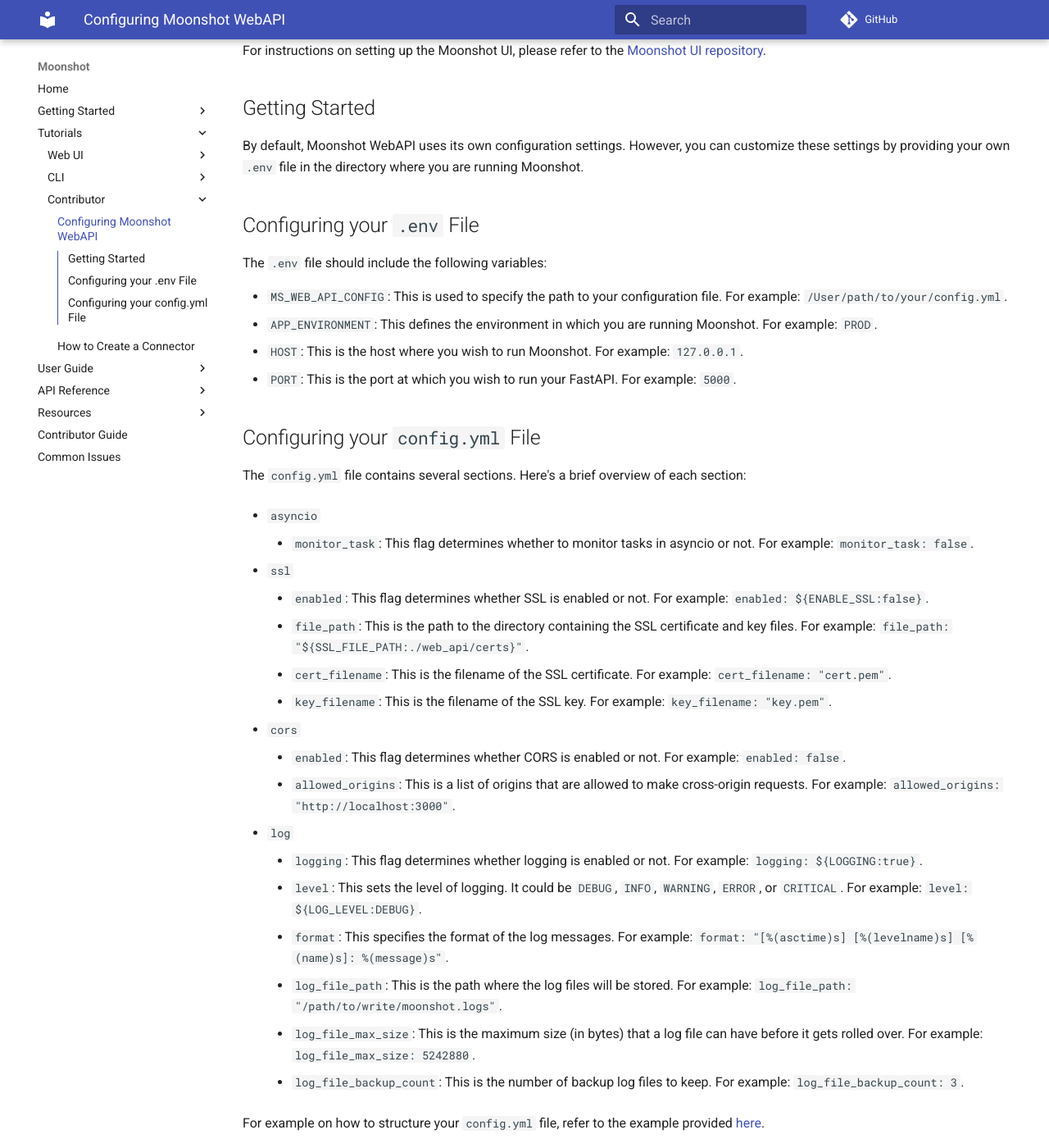
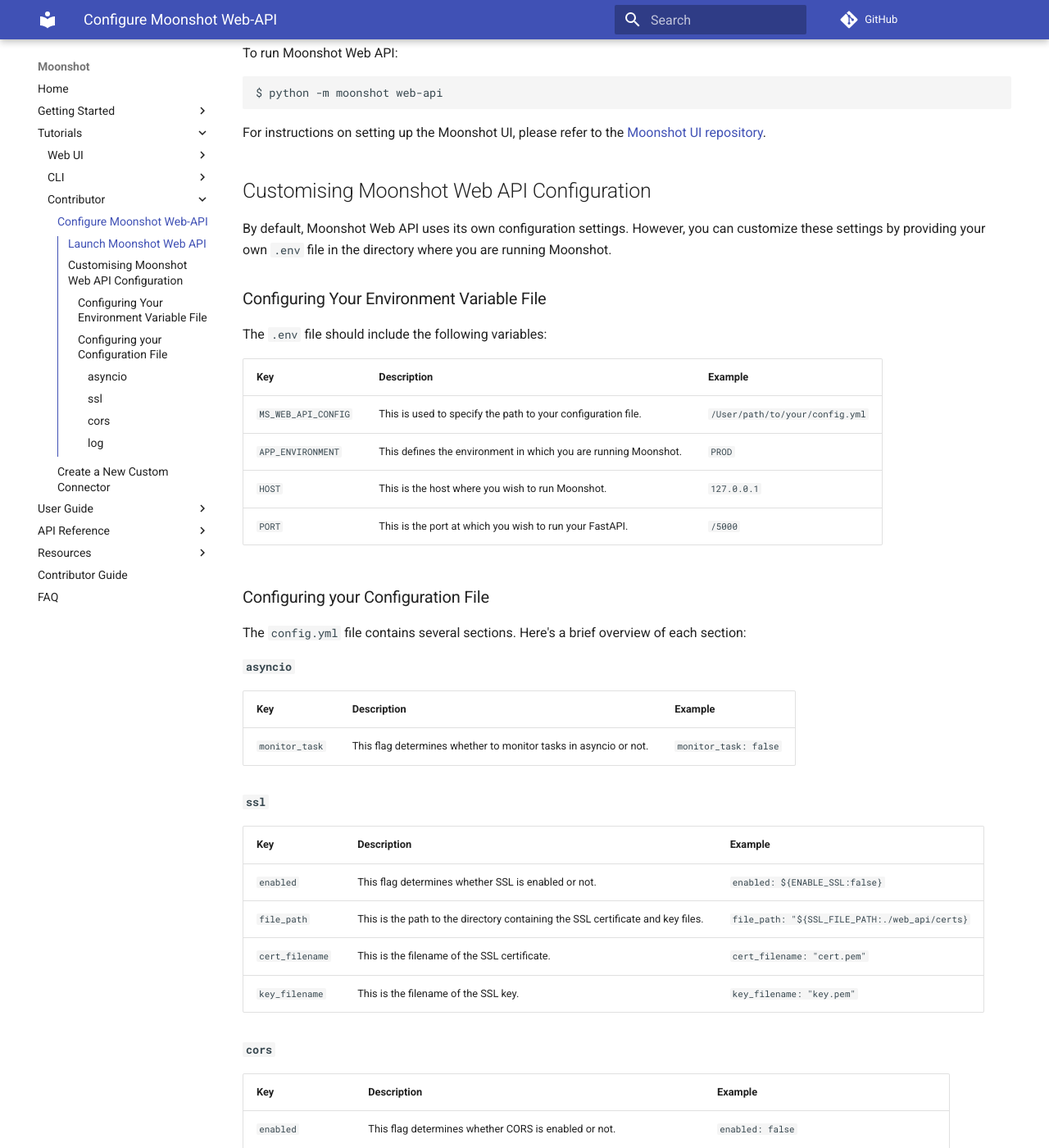
Before and after one commit to aiverify-foundation/moonshot, an MkDocs documentation site: the page built from docs/tutorial/contributor/configure_web_api.md, in a window 1280 px wide and 1400 px high, scrolled down 270 px. Shown: the whole window at 82% size. Built offline with MkDocs 1.6.1 and Material for MkDocs 9.7.7, drawn with Linux system fonts in a browser that asks for light colours; comment, search, counter and statistics services are not loaded; some of the changed text lies outside the part shown.

Commit message:
Fixed typos, formatted some files. updated the links with clarity

````diff
--- a/docs/common_issues.md
+++ /dev/null
@@ -1,60 +0,0 @@
-# Common Issues
-
-## Missing Dependencies
-
-Error: This can lead to installation failures or runtime errors.
-
-Troubleshoot: Check the toolkit's documentation for a list of dependencies and ensure they are installed using pip or your system's package manager.
-
-## Python Version Compatibility
-
-Error: An outdated version can lead to compatibility issues.
-
-Troubleshoot: Verify the Python version requirements in the documentation. If your Python version is not compatible, consider using a virtual environment with the correct Python version.
-
-## Network Issues
-
-Error: Interrupted downloads or timeouts during package installation.
-
-Troubleshoot: Check your internet connection and try again. Consider using a mirror for package repositories if available. You can also download the package manually and install it using pip.
-
-## Conflicting Packages
-
-Error: Fail install if there are conflicting versions of packages already installed on your system.
-
-Troubleshoot: Use a virtual environment to isolate the toolkit and its dependencies from other Python packages. Alternatively, uninstall conflicting packages or use package version pinning to ensure compatibility.
-
-## Missing connections to required models
-
-Error: Failure to generate benchmarking scores/ automated attack prompts
-
-Troubleshoot: Failure to generate benchmarking scores/ automated attack prompts might be due to missing connections to models required for metrics/ attack modules.
-
-If you are running these cookbooks/ recipes, you will need connection to Llama Guard via Together AI:
--	MLCommons AI Safety Benchmarks v0.5
--	Facts about Singapore
-
-If you are running these attack modules, you will need connection to OpenAI’s GPT4:
--	Malicious Question Generator
--	Violent Durian
-If you are not running any of the above, you should check the details of the specific attack module/ recipe’s metric that you are using, on what model connection is needed.
-
-If you do not have tokens for Llama Guard via Together AI,
-
-1.	Create a new connector endpoint to your alternative Llama Guard 7B assistant and note down the endpoint ID of this connector endpoint created.
-2.	Open up moonshot-data/metrics_config.json in a code editor
-3.	Replace “together-llama-guard-7b-assistant” with your new endpoint ID.
-4.	Save the file and run your test.
-
-## CLI - Unable to delete runner
-
-You may encounter this error when you delete a runner in CLI on Windows operating system.
-
-```
-moonshot > delete_runner new-recipe
-Are you sure you want to delete the runner (y/N)? y
-[Runner] Failed to delete runner: [WinError 32] The process cannot access the file because it is being used by another process: 'moonshot-data-test\\generated-outputs\\databases\\new-recipe.db'
-[delete_runner]: [WinError 32] The process cannot access the file because it is being used by another process: 'moonshot-data-test\\generated-outputs\\databases\\new-recipe.db'
-```
-
-For temporary fix, please exit the program and delete it via your file explorer.
--- /dev/null
+++ b/docs/faq.md
@@ -0,0 +1,87 @@
+# FAQ
+
+## Installation
+
+### How do I get started?
+
+To install Moonshot, please follow our [quick start guide](./getting_started/) or [quick install page](./getting_started/quick_start.md)
+
+
+### What are Moonshot's prerequisites?
+
+Here are the requirements. You can also find this table in our [quick install page](./getting_started/quick_start.md).
+
+ | Software                                                                           | Version Requirement |
+| ---------------------------------------------------------------------------------- | ------------------- |
+| [Python](https://www.python.org/downloads/)                                        | v3.11               |
+| [NodeJs](https://nodejs.org/en/download)                                           | v20.11.1 LTS or above               |
+| npm                                        | v10.8.0 or above               |
+| git
+
+### Should I use the stable version or development version?
+
+If you are using Moonshot in production, you should use a stable release. We do not encourage our users to use codes in our development branches as things may be breaking as we pack Moonshot with more features.
+
+### Where can I go to get help?
+
+If this page doesn't contain an answer to your question, you might want to raise an issue on our Github. Feel free to ask any question!
+
+### What should I do when I face missing dependency errors?
+
+We highly recommend using `pypi` to install our latest release.
+
+### What happen if I'm not using Python 3.11?
+
+You may face issues installing some of the dependencies. We suggest using virtual environment of your choice and use Python 3.11 with Moonshot.
+
+### What happen if I experience timeouts during package installation?
+
+Some of the functions may not work as expected. We suggest users to resinstall Moonshot to ensure that all libaries are installed successfully.
+
+## Using Moonshot
+
+### My tests are all completed with errors! I can't view any report!
+
+Some benchmark tests and attack modules require connector endpoints to be configured beforehand. You may encounter this type of error:
+
+![](./getting_started/getting_started/8.png)
+
+Some examples are:
+
+| Test | Model Required | Name of the Endpoint |
+| --- | ---| --- |
+| MLCommons AI Safety Benchmarks v0.5 (Cookbook) | Meta LlamaGuard | Together Llama Guard 7B Assistant |
+| Singapore Safety (Recipe) | Meta LlamaGuard | Together Llama Guard 7B Assistant |
+| Malicious Question Generator (Attack Module) | OpenAI GPT4 | OpenAI GPT4 |
+| Violent Durian (Attack Module) | OpenAI GPT4 | OpenAI GPT4 |
+
+If you are not running any of the above, you should check the details of the specific attack module/ recipe’s metric that you are using, on what model connection is needed.
+
+If you do not have tokens for Llama Guard via Together AI,
+
+1.	Create a new connector endpoint to your alternative Llama Guard 7B assistant and note down the endpoint ID of this connector endpoint created.
+2.	Open up moonshot-data/metrics_config.json in a code editor
+3.	Replace “together-llama-guard-7b-assistant” with your new endpoint ID.
+4.	Save the file and run your test.
+
+### I can't delete my runner in the CLI on Windows.
+
+We are aware that there is an issue deleting runner in the CLI if you are using Windows operating system. You may see the following error when you attempt to delete one of the runners using CLI:
+
+```
+moonshot > delete_runner new-recipe
+Are you sure you want to delete the runner (y/N)? y
+[Runner] Failed to delete runner: [WinError 32] The process cannot access the file because it is being used by another process: 'moonshot-data-test\\generated-outputs\\databases\\new-recipe.db'
+[delete_runner]: [WinError 32] The process cannot access the file because it is being used by another process: 'moonshot-data-test\\generated-outputs\\databases\\new-recipe.db'
+```
+
+We are working to produce a fix. In the meanwhile, please exit the program and delete it via your file explorer.
+
+### I can't save my token for the connector endpoint!
+
+We are aware that there might
+
+
+### I cannot see my newly created endpoints in the model endpoint page.
+
+Please refresh the page.
--- a/docs/tutorial/contributor/configure_web_api.md
+++ b/docs/tutorial/contributor/configure_web_api.md
@@ -1,6 +1,8 @@
 # Running Moonshot as a Web API
 
-Moonshot Web API is built using FastAPI. This guide will help you get started and configure your environment.
+Moonshot Web API is built using FastAPI. This guide will help you get started and configure your environment. This will be useful if you are intending to create your own UI.
+
+## Launch Moonshot Web API
 
 To run Moonshot Web API:
 ```
@@ -9,41 +11,56 @@
 
 For instructions on setting up the Moonshot UI, please refer to the [Moonshot UI repository](https://github.com/aiverify-foundation/moonshot-ui).
 
-## Getting Started
+## Customising Moonshot Web API Configuration
 
-By default, Moonshot WebAPI uses its own configuration settings. However, you can customize these settings by providing your own `.env` file in the directory where you are running Moonshot.
+By default, Moonshot Web API uses its own configuration settings. However, you can customize these settings by providing your own `.env` file in the directory where you are running Moonshot.
 
-## Configuring your `.env` File
+### Configuring Your Environment Variable File
 
 The `.env` file should include the following variables:
 
-- `MS_WEB_API_CONFIG`: This is used to specify the path to your configuration file. For example: `/User/path/to/your/config.yml`.
-- `APP_ENVIRONMENT`: This defines the environment in which you are running Moonshot. For example: `PROD`.
-- `HOST`: This is the host where you wish to run Moonshot. For example: `127.0.0.1`.
-- `PORT`: This is the port at which you wish to run your FastAPI. For example: `5000`.
-## Configuring your `config.yml` File
+| Key | Description | Example |
+| --- | --- | --- |
+|`MS_WEB_API_CONFIG` | This is used to specify the path to your configuration file. | `/User/path/to/your/config.yml` |
+|`APP_ENVIRONMENT` | This defines the environment in which you are running Moonshot. | `PROD` |
+|`HOST` | This is the host where you wish to run Moonshot. | `127.0.0.1` |
+|`PORT` | This is the port at which you wish to run your FastAPI. | `/5000` |
+
+### Configuring your Configuration File
 
 The `config.yml` file contains several sections. Here's a brief overview of each section:
 
-- `asyncio`
-    - `monitor_task`: This flag determines whether to monitor tasks in asyncio or not. For example: `monitor_task: false`.
+#### `asyncio`
 
-- `ssl`
-    - `enabled`: This flag determines whether SSL is enabled or not. For example: `enabled: ${ENABLE_SSL:false}`.
-    - `file_path`: This is the path to the directory containing the SSL certificate and key files. For example: `file_path: "${SSL_FILE_PATH:./web_api/certs}"`.
-    - `cert_filename`: This is the filename of the SSL certificate. For example: `cert_filename: "cert.pem"`.
-    - `key_filename`: This is the filename of the SSL key. For example: `key_filename: "key.pem"`.
+| Key | Description | Example |
+| --- | --- | --- |
+|`monitor_task` | This flag determines whether to monitor tasks in asyncio or not. | `monitor_task: false` |
 
-- `cors`
-    - `enabled`: This flag determines whether CORS is enabled or not. For example: `enabled: false`.
-    - `allowed_origins`: This is a list of origins that are allowed to make cross-origin requests. For example: `allowed_origins: "http://localhost:3000"`.
+#### `ssl`
 
-- `log`
-    - `logging`: This flag determines whether logging is enabled or not. For example: `logging: ${LOGGING:true}`.
-    - `level`: This sets the level of logging. It could be `DEBUG`, `INFO`, `WARNING`, `ERROR`, or `CRITICAL`. For example: `level: ${LOG_LEVEL:DEBUG}`.
-    - `format`: This specifies the format of the log messages. For example: `format: "[%(asctime)s] [%(levelname)s] [%(name)s]: %(message)s"`.
-    - `log_file_path`: This is the path where the log files will be stored. For example: `log_file_path: "/path/to/write/moonshot.logs"`.
-    - `log_file_max_size`: This is the maximum size (in bytes) that a log file can have before it gets rolled over. For example: `log_file_max_size: 5242880`.
-    - `log_file_backup_count`: This is the number of backup log files to keep. For example: `log_file_backup_count: 3`.
+| Key | Description | Example |
+| --- | --- | --- |
+|`enabled` | This flag determines whether SSL is enabled or not. | `enabled: ${ENABLE_SSL:false}` |
+|`file_path` | This is the path to the directory containing the SSL certificate and key files. | `file_path: "${SSL_FILE_PATH:./web_api/certs}` |
+|`cert_filename` | This is the filename of the SSL certificate.| `cert_filename: "cert.pem"` |
+|`key_filename` | This is the filename of the SSL key. | `key_filename: "key.pem"` |
 
-For example on how to structure your `config.yml` file, refer to the example provided [here](https://github.com/aiverify-foundation/moonshot/blob/main/examples/config.yml).
+#### `cors`
+
+| Key | Description | Example |
+| --- | --- | --- |
+|`enabled` | This flag determines whether CORS is enabled or not. | `enabled: false` |
+|`allowed_origins` | This is a list of origins that are allowed to make cross-origin requests.| `allowed_origins: "http://localhost:3000"` |
+
+#### `log`
+
+| Key | Description | Example |
+| --- | --- | --- |
+|`logging` |This flag determines whether logging is enabled or not. | `logging: ${LOGGING:true}` |
+|`level` | This sets the level of logging. It could be `DEBUG`, `INFO`, `WARNING`, `ERROR`, or `CRITICAL`. | `level: ${LOG_LEVEL:DEBUG}` |
+|`format` |  This specifies the format of the log messages.  | `format: "[%(asctime)s] [%(levelname)s] [%(name)s]: %(message)s"` |
+|`log_file_path` | This is the path where the log files will be stored. | `log_file_path: "/path/to/write/moonshot.logs"` |
+|`log_file_max_size` | This is the maximum size (in bytes) that a log file can have before it gets rolled over. | `log_file_max_size: 5242880` |
+|`log_file_backup_count` | This is the number of backup log files to keep. | `log_file_backup_count: 3"` |
+
+For more example on how to structure your `config.yml` file, refer to the example provided [here](https://github.com/aiverify-foundation/moonshot/blob/main/examples/config.yml).
--- a/mkdocs.yml
+++ b/mkdocs.yml
@@ -47,18 +47,18 @@
     - Your First Test: getting_started/first_test.md
   - Tutorials:
     - Web UI:
-      - How to Create Custom Cookbook: tutorial/web-ui/create_cookbook.md
-      - How to Create Connector Endpoint: tutorial/web-ui/create_endpoint.md
-      - How to Run Benchmark Tests: tutorial/web-ui/benchmark.md
-      - How to Run Red Teaming: tutorial/web-ui/redteam.md
+      - (UI) How to Create Custom Cookbook: tutorial/web-ui/create_cookbook.md
+      - (UI) How to Create Connector Endpoint: tutorial/web-ui/create_endpoint.md
+      - (UI) How to Run Benchmark Tests: tutorial/web-ui/benchmark.md
+      - (UI) How to Run Red Teaming: tutorial/web-ui/redteam.md
     - CLI :
-      - How to Create Custom Benchmark Tests: tutorial/cli/create_benchmark_tests.md
-      - How to Create Connector Endpoint: tutorial/cli/create_endpoint.md
-      - How to Run Benchmark Tests: tutorial/cli/run_benchmark_tests.md
-      - How to Run Red Teaming: tutorial/cli/run_red_teaming.md
+      - (CLI) How to Create Custom Benchmark Tests: tutorial/cli/create_benchmark_tests.md
+      - (CLI) How to Create Connector Endpoint: tutorial/cli/create_endpoint.md
+      - (CLI) How to Run Benchmark Tests: tutorial/cli/run_benchmark_tests.md
+      - (CLI) How to Run Red Teaming: tutorial/cli/run_red_teaming.md
     - Contributor:
-      - Configuring Moonshot WebAPI : tutorial/contributor/configure_web_api.md
-      - How to Create a Connector : tutorial/contributor/create_connector.md
+      - Configure Moonshot Web-API : tutorial/contributor/configure_web_api.md
+      - Create a New Custom Connector : tutorial/contributor/create_connector.md
   - User Guide:
     - Moonshot Web UI:
       - Get Started with Moonshot Web UI: user_guide/web_ui/web_ui_guide.md
@@ -70,16 +70,16 @@
         - History: user_guide/web_ui/moonshot_interface/history.md
         - Utils: user_guide/web_ui/moonshot_interface/utils.md
       - Testing Workflow:
-        - Choosing Relevant Tests: user_guide/web_ui/choosing_relevant_tests.md
-        - Connecting to LLMs: user_guide/web_ui/connecting_to_llms.md
-        - Running Benchmarks: user_guide/web_ui/running_benchmarks.md
-        - Conducting Red Teaming: user_guide/web_ui/running_red_teaming.md
-        - Creating Custom Cookbooks: user_guide/web_ui/creating_custom_cookbooks.md
+        - (UI) Choosing Relevant Tests: user_guide/web_ui/choosing_relevant_tests.md
+        - (UI) Connecting to LLMs: user_guide/web_ui/connecting_to_llms.md
+        - (UI) Running Benchmarks: user_guide/web_ui/running_benchmarks.md
+        - (UI) Conducting Red Teaming: user_guide/web_ui/running_red_teaming.md
+        - (UI) Creating Custom Cookbooks: user_guide/web_ui/creating_custom_cookbooks.md
     - CLI:
-      - Connecting to LLMs: user_guide/cli/connecting_endpoints.md
-      - Running Benchmark: user_guide/cli/benchmarking.md
-      - Running Red Teaming: user_guide/cli/red_teaming.md
-      - Adding Your Own Tests: user_guide/cli/add_your_own_tests.md
+      - (CLI) Connecting to LLMs: user_guide/cli/connecting_endpoints.md
+      - (CLI) Running Benchmark: user_guide/cli/benchmarking.md
+      - (CLI) Running Red Teaming: user_guide/cli/red_teaming.md
+      - (CLI) Adding Your Own Tests: user_guide/cli/add_your_own_tests.md
   - API Reference:
     - Moonshot Library:
         - Connector Endpoint API: api_reference/api_connector_endpoint.md
@@ -105,4 +105,4 @@
       - Metrics: resources/metrics.md
       - Attack Modules: resources/attack_modules.md
   - Contributor Guide: contributing.md
-  - Common Issues : common_issues.md
+  - FAQ : faq.md
````
Also changed, not shown: docs/getting_started/first_test.md (+2 -0 lines), docs/getting_started/quick_install.md (+1 -1 lines), docs/index.md (+1 -1 lines), docs/tutorial/contributor/create_connector.md (+61 -50 lines).
